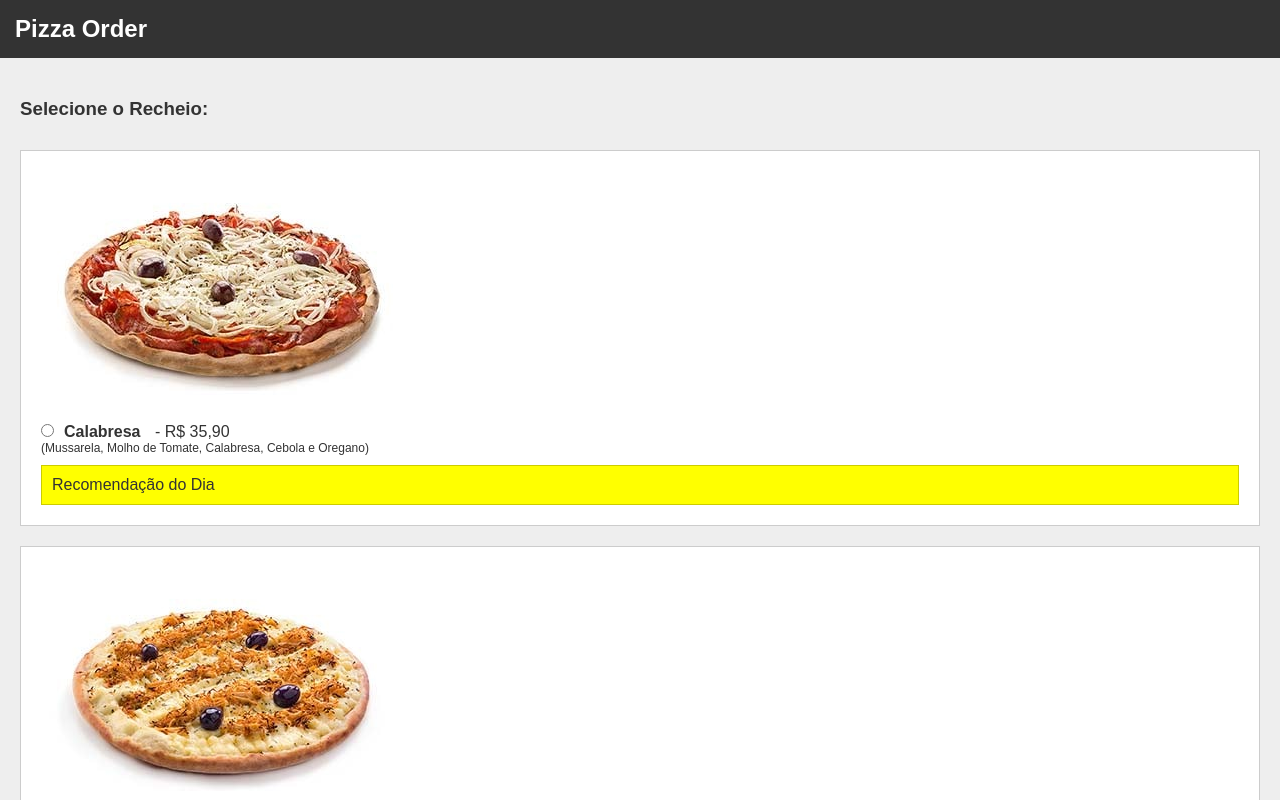
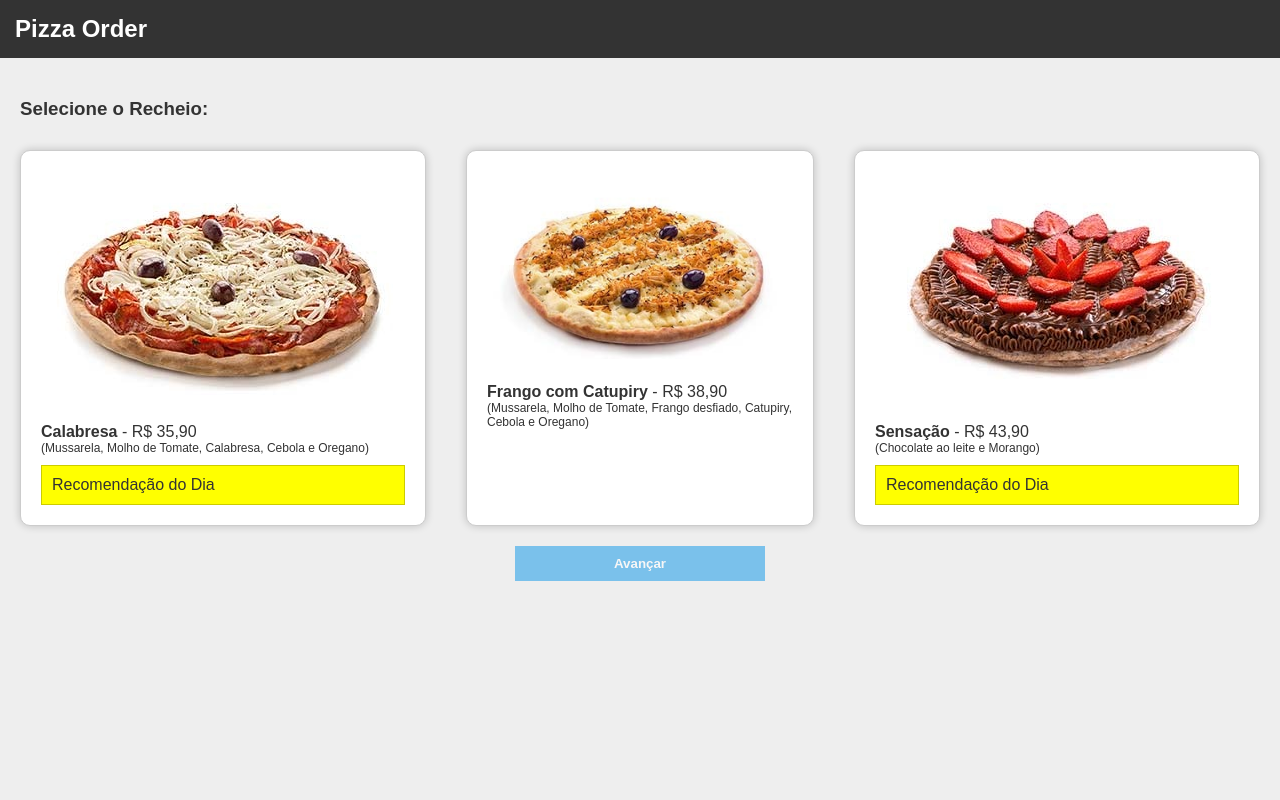
Before and after one commit to andrewqz/pizza, a React (Create React App) app: page / in a window 1280 px wide. Shown: the top 800 px of the page. Built offline with nearby package versions, Linux system fonts and the light colour scheme.

Commit message:
Adjusted Styles

```diff
--- a/src/styles.css
+++ b/src/styles.css
@@ -20,6 +20,11 @@ div {
     margin: 30px auto;
 }
 
+.item-list .item-container {
+  display: grid;
+  grid-auto-flow: column;
+}
+
 .item-list h3 {
     padding: 10px 20px;
 }
@@ -33,14 +38,45 @@ div {
 }
 
 .item-list article {
+    position: relative;
     background: #FFF;
     border: 1px solid #ccc;
     margin: 20px;
     padding: 20px;
+    min-height: 150px;
+    border-radius: 10px;
+    box-shadow: 0px 0px 9px 0px rgba(0,0,0,0.2);
+}
+
+.item-list article label {
+    position: absolute;
+    top: 0;
+    left: 0;
+    width: 100%;
+    height: 100%;
+    display: block;
+    cursor: pointer;
+}
+
+.item-list .item {
+  overflow: hidden;
+}
+
+.item-list .item input {
+  display: none;
+}
+
+.item-list .item input:checked + label {
+  border-radius: 10px;
+    box-shadow: 0px 0px 0px 4px red;
+}
+
+.item-list .item-photo img {
+  width: 100%;
 }
 
 article strong {
-    padding: 0px 10px;
+    padding: 0px;
 }
 
 article p {
@@ -105,3 +141,60 @@ article p {
 .item-list .selected-pizza p {
   padding: 5px 0px;
 }
+
+.item-list .pizza-size {
+  align-items: center;
+  background: white;
+  border: 1px solid #ccc;
+  border-radius: 50%;
+  display: flex;
+  height: 160px;
+  justify-content: center;
+  position: relative;
+  width: 160px;
+  z-index: 0;
+  margin: 0px auto 20px;
+}
+
+.item-list .pizza-size::before,
+.item-list .pizza-size::after {
+  background: #ccc;
+  content: '';
+  position: absolute;
+  transform: rotate(45deg);
+}
+.item-list .pizza-size::before {
+  height: 1px;
+  width: 150px;
+}
+.item-list .pizza-size::after {
+  height: 150px;
+  width: 1px;
+}
+
+.item-list .pizza-size h5 {
+  align-items: center;
+  background: white;
+  border-radius: 50%;
+  display: flex;
+  height: 80px;
+  justify-content: center;
+  position: relative;
+  width: 80px;
+  z-index: 1;
+}
+
+.item-list .pizza-dough {
+  display: flex;
+  justify-content: center;
+  line-height: 150px;
+}
+
+.item-list .item-description {
+  padding: 20px 0 0;
+  text-align: center;
+}
+
+.item-list .item-description strong > span {
+  font-weight: normal;
+}
```
